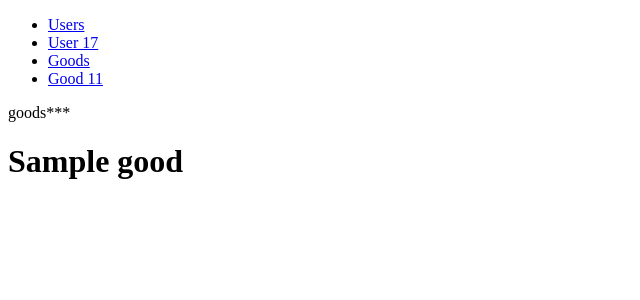
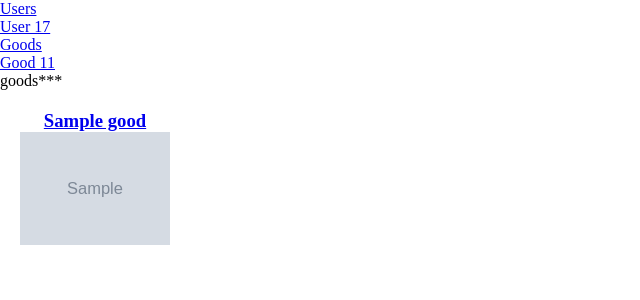
Before and after one commit to anutka0306/php2Course, a PHP site: template views/goods.php in a window 1280 px wide. Shown: the top 300 px of the page, without its empty margins (0-640 px from the left). Run offline with PHP 8.4, Linux system fonts and the light colour scheme; the template is opened without the code that fills it: most values are stand-ins (such as "Sample title", 1, 10 or a date in 2020); grey boxes marked "Sample" are stand-in pictures.

Commit message:
catalog page

```diff
--- /dev/null
+++ b/styles/style.css
@@ -0,0 +1,15 @@
+*{
+    margin: 0;
+    padding: 0;
+}
+.catalog_wrap{
+    margin: 20px;
+    display: flex;
+    justify-content: space-between;
+}
+.catalog_item{
+    text-align: center;
+}
+.catalog_item-img{
+    width: 150px;
+}
--- a/views/goods.php
+++ b/views/goods.php
@@ -3,9 +3,17 @@
 /**
  * @var App\modules\Good [] $goods
  */
-
+?>
+<div class="catalog_wrap">
+<?php
 foreach ($goods as $good) : ?>
-    <h1><?=$good->name?></h1>
+<div class="catalog_item">
+    <h3><a href="?c=good&a=one&id=<?=$good->id?>"><?=$good->name?></a></h3>
+    <a href="?c=good&a=one&id=<?=$good->id?>">
+        <img src="../<?=$good->image?>" alt="<?=$good->description?>" class="catalog_item-img">
+    </a>
+</div>
 <?php
 endforeach;
 ?>
+</div>
--- a/views/layouts/main.php
+++ b/views/layouts/main.php
@@ -5,6 +5,7 @@
     <meta name="viewport"
           content="width=device-width, user-scalable=no, initial-scale=1.0, maximum-scale=1.0, minimum-scale=1.0">
     <meta http-equiv="X-UA-Compatible" content="ie=edge">
+    <link rel="stylesheet" type="text/css" href="../styles/style.css">
     <title>Document</title>
 </head>
 <body>
```
Also changed, not shown: upload/1573723950-dress3.jpg (added), upload/1575012326-6e30e308c055f71658ead25b2f384fbf.jpg (added), upload/dress1.jpg (added), upload/dress2.jpg (added).
